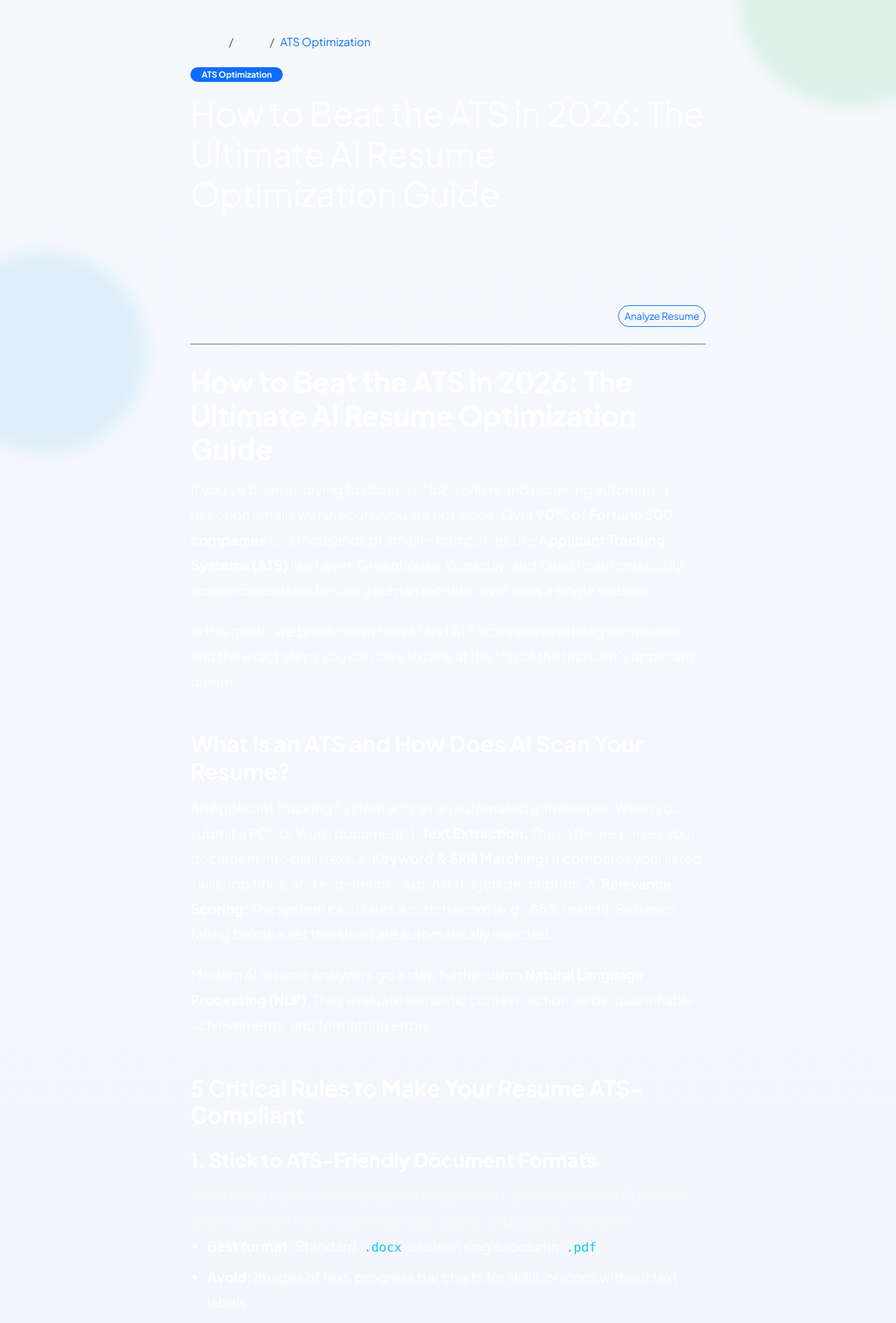
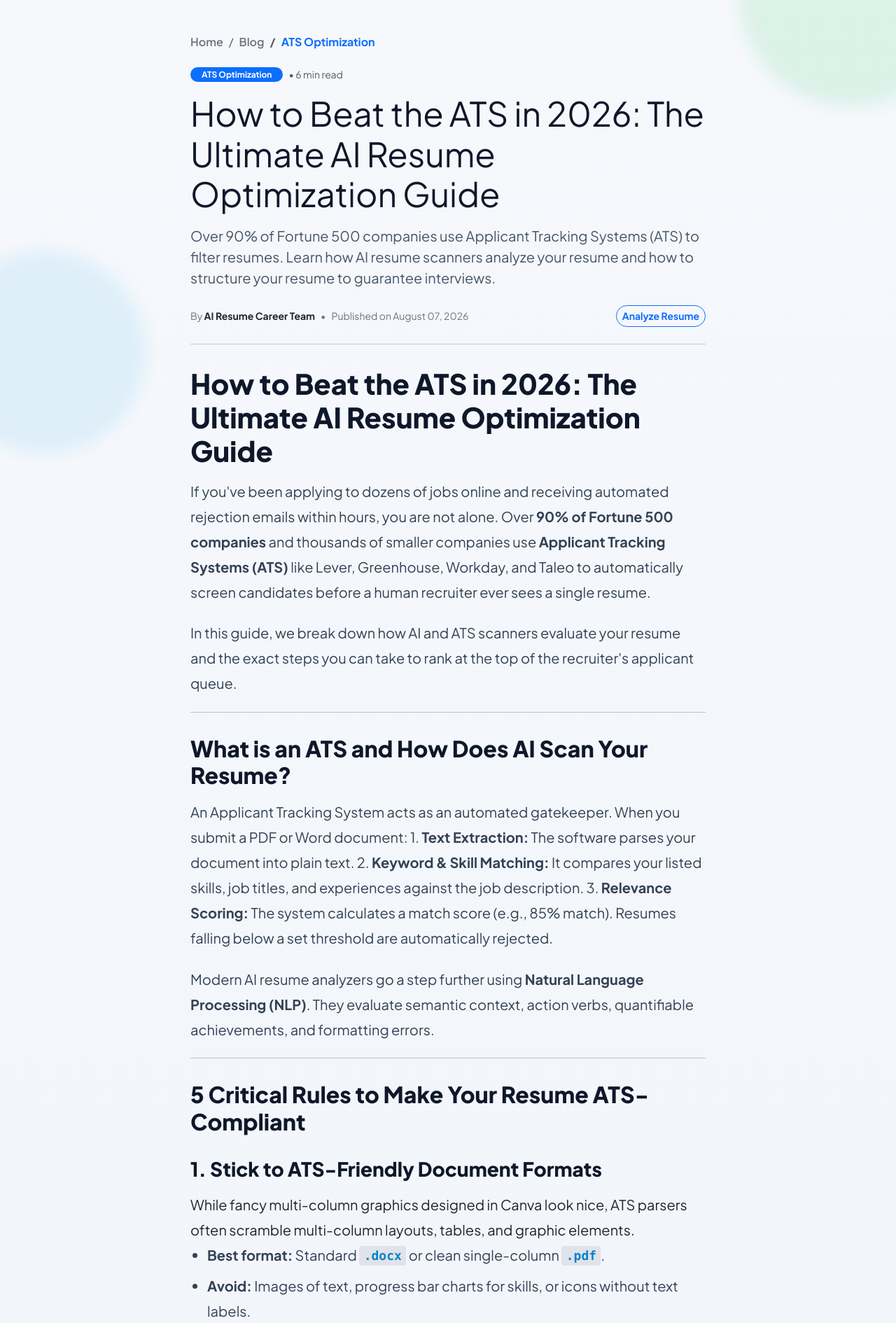
Before and after one commit to RudraPatel2935/AI-Resume-analyzer, a Flask app: page /blog/how-to-beat-ats-ai-resume-optimization-guide in a window 1280 px wide. Shown: the part 73-1963 px from the top of the page at 70% size. Run offline with Flask 3, Linux system fonts and the light colour scheme; some libraries are stand-ins or nearby versions.

Commit message:
Fix blog typography text contrast for light theme

```diff
--- a/templates/blog/post.html
+++ b/templates/blog/post.html
@@ -28,50 +28,50 @@
     <!-- Breadcrumb -->
     <nav aria-label="breadcrumb" class="mb-4">
       <ol class="breadcrumb">
-        <li class="breadcrumb-item"><a href="{{ url_for('index') }}" class="text-light text-opacity-50 text-decoration-none">Home</a></li>
-        <li class="breadcrumb-item"><a href="{{ url_for('blog.index') }}" class="text-light text-opacity-50 text-decoration-none">Blog</a></li>
-        <li class="breadcrumb-item active text-primary" aria-current="page">{{ post.category }}</li>
+        <li class="breadcrumb-item"><a href="{{ url_for('index') }}" class="text-secondary text-decoration-none fw-semibold">Home</a></li>
+        <li class="breadcrumb-item"><a href="{{ url_for('blog.index') }}" class="text-secondary text-decoration-none fw-semibold">Blog</a></li>
+        <li class="breadcrumb-item active text-primary fw-bold" aria-current="page">{{ post.category }}</li>
       </ol>
     </nav>
 
     <!-- Post Header -->
-    <div class="mb-4 pb-4 border-bottom border-secondary">
+    <div class="mb-4 pb-4 border-bottom border-secondary-subtle">
       <div class="d-flex align-items-center gap-2 mb-3">
-        <span class="badge bg-primary px-3 py-1.5 rounded-pill">{{ post.category }}</span>
-        <span class="text-light text-opacity-50 small">• {{ post.read_time }}</span>
+        <span class="badge bg-primary px-3 py-1.5 rounded-pill fw-bold">{{ post.category }}</span>
+        <span class="text-muted small">• {{ post.read_time }}</span>
       </div>
-      <h1 class="display-5 fw-extrabold text-white mb-3">{{ post.title }}</h1>
-      <p class="lead text-light text-opacity-75 mb-4">{{ post.summary }}</p>
+      <h1 class="display-5 fw-extrabold text-dark mb-3" style="color: #0f172a !important;">{{ post.title }}</h1>
+      <p class="lead text-secondary mb-4" style="color: #475569 !important;">{{ post.summary }}</p>
 
-      <div class="d-flex align-items-center justify-content-between text-light text-opacity-50 small">
+      <div class="d-flex align-items-center justify-content-between text-secondary small">
         <div class="d-flex align-items-center gap-2">
-          <span>By <strong class="text-light">{{ post.author }}</strong></span>
+          <span>By <strong class="text-dark">{{ post.author }}</strong></span>
           <span>•</span>
           <span>Published on {{ post.created_at.strftime('%B %d, %Y') if post.created_at }}</span>
         </div>
         <div>
-          <a href="#cta-section" class="btn btn-sm btn-outline-primary rounded-pill">Analyze Resume</a>
+          <a href="#cta-section" class="btn btn-sm btn-outline-primary rounded-pill fw-bold">Analyze Resume</a>
         </div>
       </div>
     </div>
 
     <!-- Article Content -->
-    <article class="blog-content text-light mb-5 fs-5">
+    <article class="blog-content text-dark mb-5 fs-5">
       {{ content_html | safe }}
     </article>
 
     <!-- Mid-article or Bottom CTA Box -->
-    <div id="cta-section" class="card bg-dark border-primary text-white p-4 p-lg-5 mb-5 shadow-lg" style="border-radius: 16px; border-width: 2px;">
+    <div id="cta-section" class="card bg-white border-primary text-dark p-4 p-lg-5 mb-5 shadow-lg" style="border-radius: 20px; border-width: 2px !important;">
       <div class="row align-items-center">
         <div class="col-lg-8 mb-3 mb-lg-0">
-          <span class="badge bg-primary bg-opacity-25 text-primary px-2.5 py-1 rounded-pill small mb-2 fw-bold">Free AI Tool</span>
-          <h3 class="fw-bold mb-2">Ready to test your resume against ATS screeners?</h3>
-          <p class="text-light text-opacity-75 mb-0">
+          <span class="badge bg-primary bg-opacity-10 text-primary px-2.5 py-1 rounded-pill small mb-2 fw-bold">Free AI Tool</span>
+          <h3 class="fw-bold mb-2 text-dark" style="color: #0f172a !important;">Ready to test your resume against ATS screeners?</h3>
+          <p class="text-secondary mb-0" style="color: #475569 !important;">
             Upload your PDF or Word resume to get an instant match score, missing skill report, and action verb feedback.
           </p>
         </div>
         <div class="col-lg-4 text-lg-end">
-          <a href="{{ url_for('index') }}" class="btn btn-primary btn-lg fw-bold rounded-pill px-4">
+          <a href="{{ url_for('index') }}" class="btn btn-primary btn-lg fw-bold rounded-pill px-4 shadow-sm">
             Upload Resume Free &rarr;
           </a>
         </div>
@@ -80,19 +80,19 @@
 
     <!-- Recent Posts Section -->
     {% if recent_posts %}
-    <div class="pt-4 border-top border-secondary">
-      <h3 class="h4 fw-bold text-white mb-4">Related Articles & Guides</h3>
+    <div class="pt-4 border-top border-secondary-subtle">
+      <h3 class="h4 fw-bold text-dark mb-4" style="color: #0f172a !important;">Related Articles & Guides</h3>
       <div class="row g-3">
         {% for rpost in recent_posts %}
         <div class="col-md-4">
-          <div class="card h-100 bg-dark border-secondary text-white p-3" style="border-radius: 8px;">
-            <span class="badge bg-secondary text-light px-2 py-1 rounded-pill small mb-2 text-self-start">{{ rpost.category }}</span>
+          <div class="card h-100 bg-white border-0 shadow-sm p-3" style="border-radius: 12px; border: 1px solid rgba(148, 163, 184, 0.2) !important;">
+            <span class="badge bg-primary bg-opacity-10 text-primary px-2 py-1 rounded-pill small mb-2 text-self-start fw-bold">{{ rpost.category }}</span>
             <h4 class="h6 fw-bold mb-2">
-              <a href="{{ url_for('blog.detail', slug=rpost.slug) }}" class="text-white text-decoration-none hover-underline">
+              <a href="{{ url_for('blog.detail', slug=rpost.slug) }}" class="text-dark text-decoration-none hover-underline" style="color: #0f172a !important;">
                 {{ rpost.title }}
               </a>
             </h4>
-            <small class="text-light text-opacity-50 mt-auto">{{ rpost.read_time }}</small>
+            <small class="text-muted mt-auto">{{ rpost.read_time }}</small>
           </div>
         </div>
         {% endfor %}
@@ -106,70 +106,76 @@
 <style>
 .blog-content {
   line-height: 1.8;
+  color: #334155;
 }
 .blog-content h1, .blog-content h2, .blog-content h3, .blog-content h4 {
-  color: #ffffff;
-  font-weight: 700;
-  margin-top: 1.8rem;
+  color: #0f172a !important;
+  font-weight: 800;
+  margin-top: 2rem;
   margin-bottom: 1rem;
 }
 .blog-content p {
-  color: rgba(255, 255, 255, 0.85);
+  color: #334155 !important;
   margin-bottom: 1.4rem;
 }
 .blog-content ul, .blog-content ol {
   margin-bottom: 1.5rem;
   padding-left: 1.5rem;
-  color: rgba(255, 255, 255, 0.85);
+  color: #334155 !important;
 }
 .blog-content li {
   margin-bottom: 0.5rem;
 }
 .blog-content blockquote {
-  border-left: 4px solid #0d6efd;
+  border-left: 4px solid #0ea5e9;
   padding: 1rem 1.5rem;
-  background: rgba(13, 110, 253, 0.08);
-  border-radius: 0 8px 8px 0;
+  background: rgba(14, 165, 233, 0.06);
+  border-radius: 0 12px 12px 0;
   margin: 1.5rem 0;
   font-style: italic;
+  color: #0f172a;
 }
 .blog-content code {
-  background: rgba(255, 255, 255, 0.1);
-  color: #0dcaf0;
+  background: rgba(15, 23, 42, 0.08);
+  color: #0284c7;
   padding: 0.2rem 0.4rem;
   border-radius: 4px;
   font-size: 0.9em;
+  font-weight: 600;
 }
 .blog-content pre {
-  background: #111827;
+  background: #0f172a;
   padding: 1.25rem;
-  border-radius: 8px;
-  border: 1px solid #374151;
+  border-radius: 12px;
+  border: 1px solid #1e293b;
   overflow-x: auto;
   margin: 1.5rem 0;
 }
 .blog-content pre code {
   background: transparent;
   padding: 0;
-  color: #e5e7eb;
+  color: #f8fafc;
+  font-weight: normal;
 }
 .blog-content table {
   width: 100%;
   margin: 1.5rem 0;
   border-collapse: collapse;
-  background: #1f2937;
-  border-radius: 8px;
+  background: #ffffff;
+  border-radius: 12px;
   overflow: hidden;
+  box-shadow: 0 4px 6px -1px rgba(0,0,0,0.05);
 }
 .blog-content th, .blog-content td {
-  padding: 0.75rem 1rem;
-  border: 1px solid #374151;
-  color: #e5e7eb;
+  padding: 0.85rem 1rem;
+  border: 1px solid #e2e8f0;
+  color: #334155;
   font-size: 0.95rem;
 }
 .blog-content th {
-  background: #111827;
-  color: #ffffff;
+  background: #f1f5f9;
+  color: #0f172a;
+  font-weight: 700;
 }
 </style>
 {% endblock %}
```
Also changed, not shown: templates/blog/index.html (+30 -30 lines).
